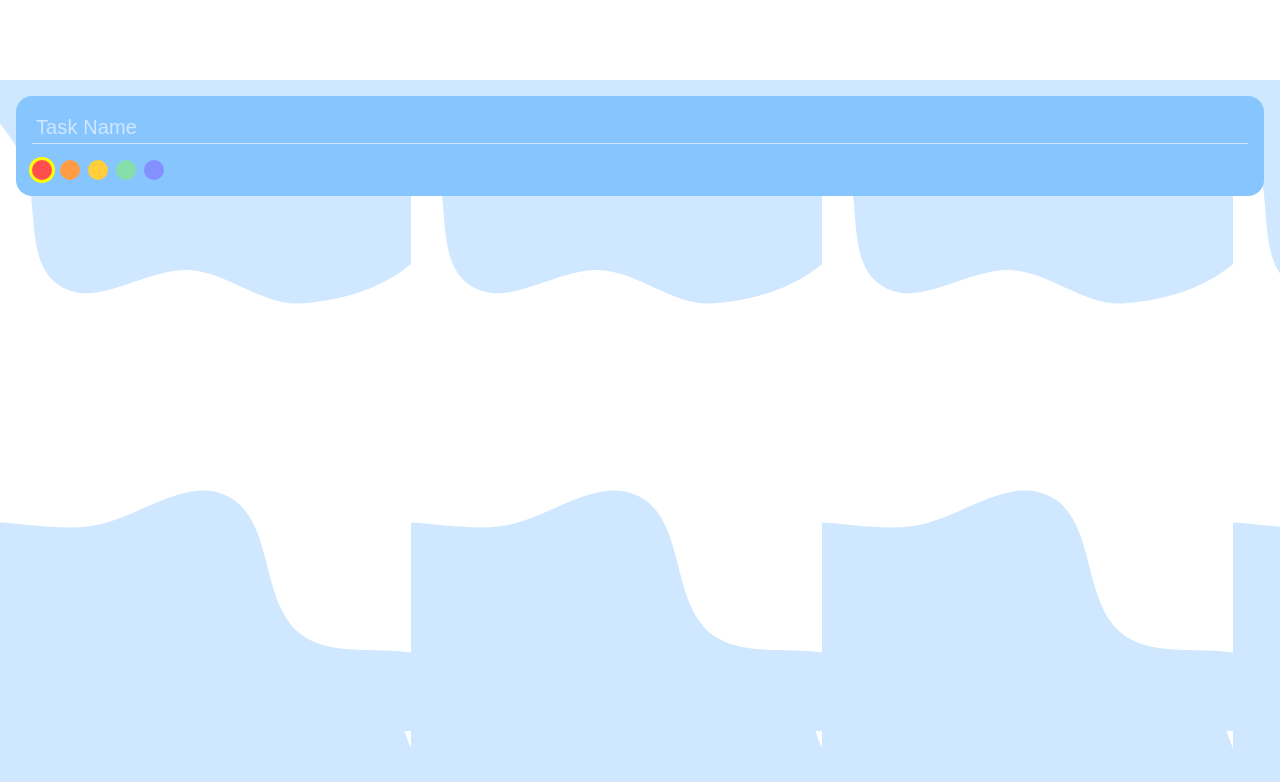
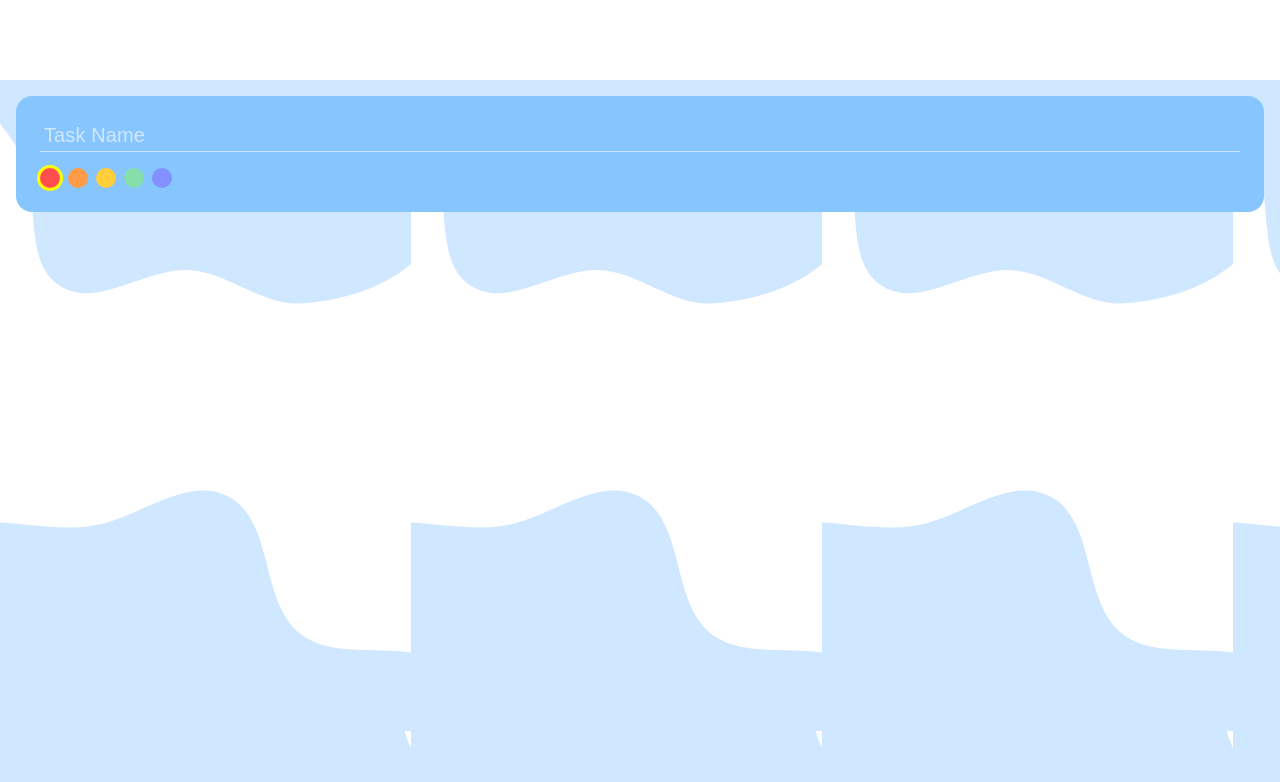
Before and after one commit to mmfallacy/react-hook-form-controlled, a React (Create React App) app: page / in a window 1280 px wide. Shown: the top 782 px of the page. Built offline with nearby package versions, Linux system fonts and the light colour scheme.

Commit message:
UI: Minor restyle to Form Section

```diff
--- a/src/containers/FormSection.js
+++ b/src/containers/FormSection.js
@@ -9,7 +9,7 @@ const FormSectionWrapper = styled.div`
 const FormSectionContainer = styled.div`
     width:100%;
     background-color: #87C5FF;
-    padding: 16px;
+    padding: 24px;
     border-radius:16px;
 
     & > *:not(:last-child){
```
